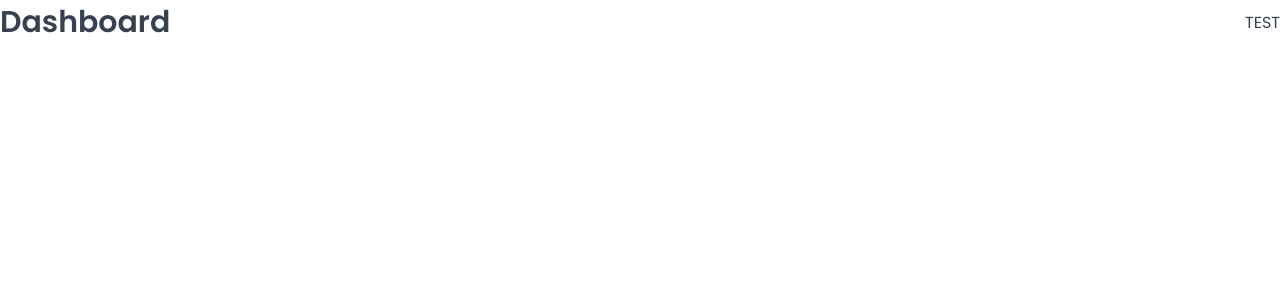
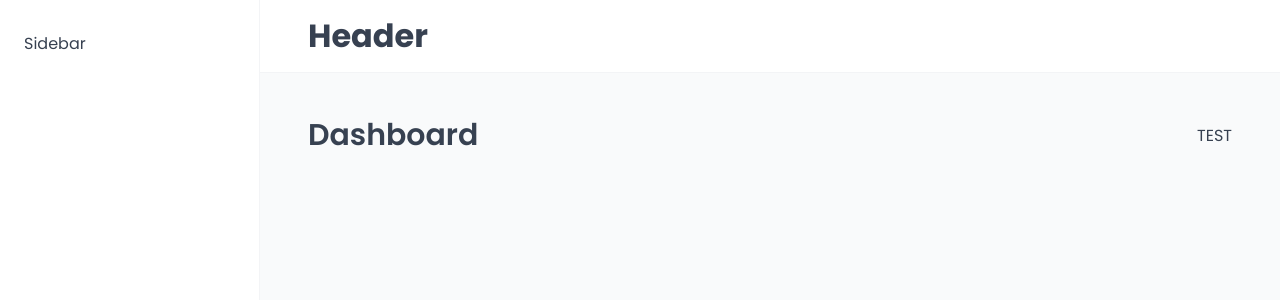
Before and after one commit to acharayaP03/Cabins, a React (Vite) app: page /dashboard in a window 1280 px wide. Shown: the top 300 px of the page. Built offline with nearby package versions, Linux system fonts and the light colour scheme; a web font is replaced by a local one.

Commit message:
main app layout

```diff
--- a/src/App.jsx
+++ b/src/App.jsx
@@ -9,12 +9,15 @@
 import Login from '@/pages/Login';
 import PageNotFound from '@/pages/PageNotFound';
 
+import AppLayout from '@/layouts/AppLayout';
+
 export default function App() {
 	return (
 		<>
 			<GlobalStyles />
 			<BrowserRouter>
 				<Routes>
+					<Route element={<AppLayout />}>
 						<Route index element={<Navigate replace to='dashboard' />} />
 						<Route path='dashboard' element={<Dashboard />} />
 						<Route path='bookings' element={<Bookings />} />
@@ -22,6 +25,7 @@
 						<Route path='users' element={<Users />} />
 						<Route path='settings' element={<Settings />} />
 						<Route path='account' element={<Account />} />
+					</Route>
 					<Route path='login' element={<Login />} />
 					<Route path='*' element={<PageNotFound />} />
 				</Routes>
--- /dev/null
+++ b/src/layouts/AppLayout.jsx
@@ -0,0 +1,26 @@
+import { Outlet } from 'react-router-dom';
+import Header from './Header';
+import Sidebar from './Sidebar';
+import styled from 'styled-components';
+
+const StyledAppLayout = styled.div`
+	display: grid;
+	grid-template-columns: 26rem 1fr;
+	grid-template-rows: auto 1fr;
+	height: 100vh;
+`;
+const Main = styled.main`
+	padding: 4rem 4.8rem 6.4rem;
+	background-color: var(--color-grey-50);
+`;
+export default function AppLayout() {
+	return (
+		<StyledAppLayout>
+			<Header />
+			<Sidebar />
+			<Main>
+				<Outlet />
+			</Main>
+		</StyledAppLayout>
+	);
+}
--- /dev/null
+++ b/src/layouts/Header.jsx
@@ -0,0 +1,15 @@
+import styled from 'styled-components';
+
+const StyledHeader = styled.header`
+	background-color: var(--color-grey-0);
+	padding: 1.2rem 4.8rem;
+	border-bottom: 1px solid var(--color-grey-100);
+`;
+
+export default function Header() {
+	return (
+		<StyledHeader>
+			<h1>Header</h1>
+		</StyledHeader>
+	);
+}
--- /dev/null
+++ b/src/layouts/Sidebar.jsx
@@ -0,0 +1,18 @@
+import styled from 'styled-components';
+
+const StyledSidebar = styled.aside`
+	background-color: var(--color-grey-0);
+	padding: 2.4rem;
+	padding: 3.2rem 2.4rem;
+	border-right: 1px solid var(--color-grey-100);
+
+	grid-row: 1 / -1;
+`;
+
+export default function Sidebar() {
+	return (
+		<StyledSidebar>
+			<p>Sidebar</p>
+		</StyledSidebar>
+	);
+}
```
Lines whose indentation alone changed are shown as unchanged.
